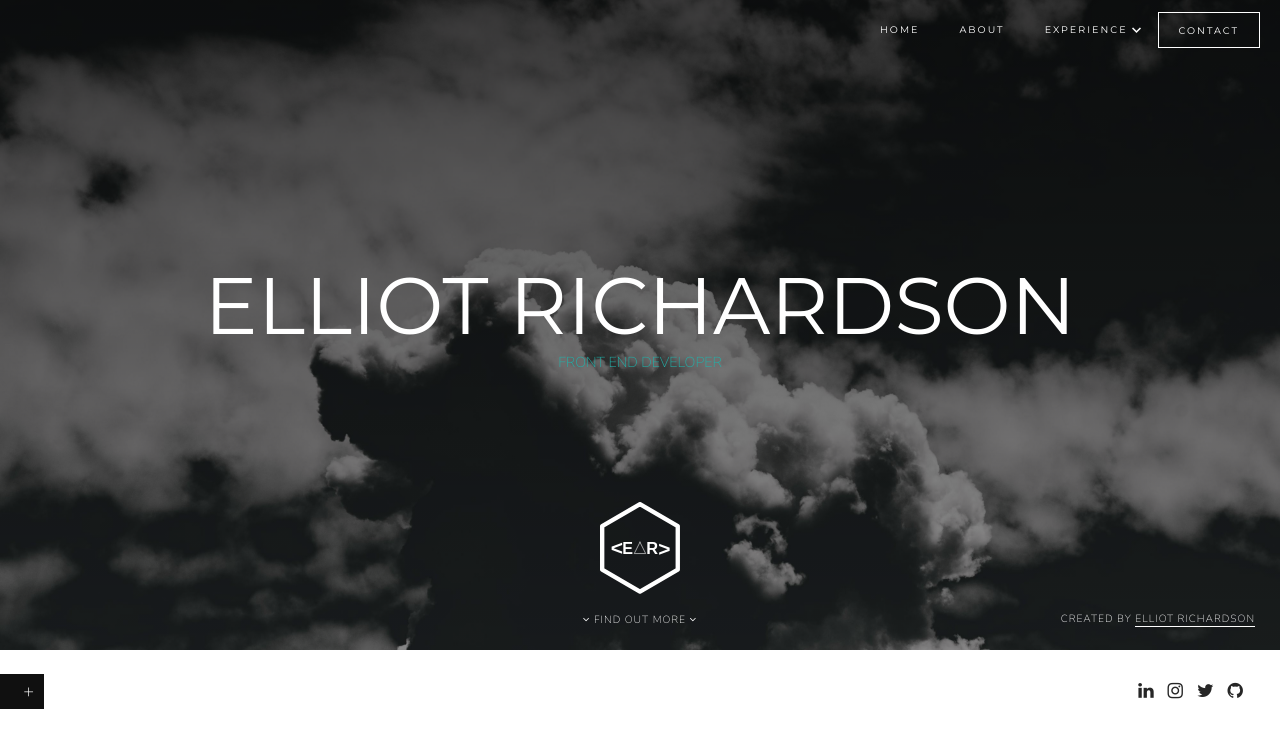
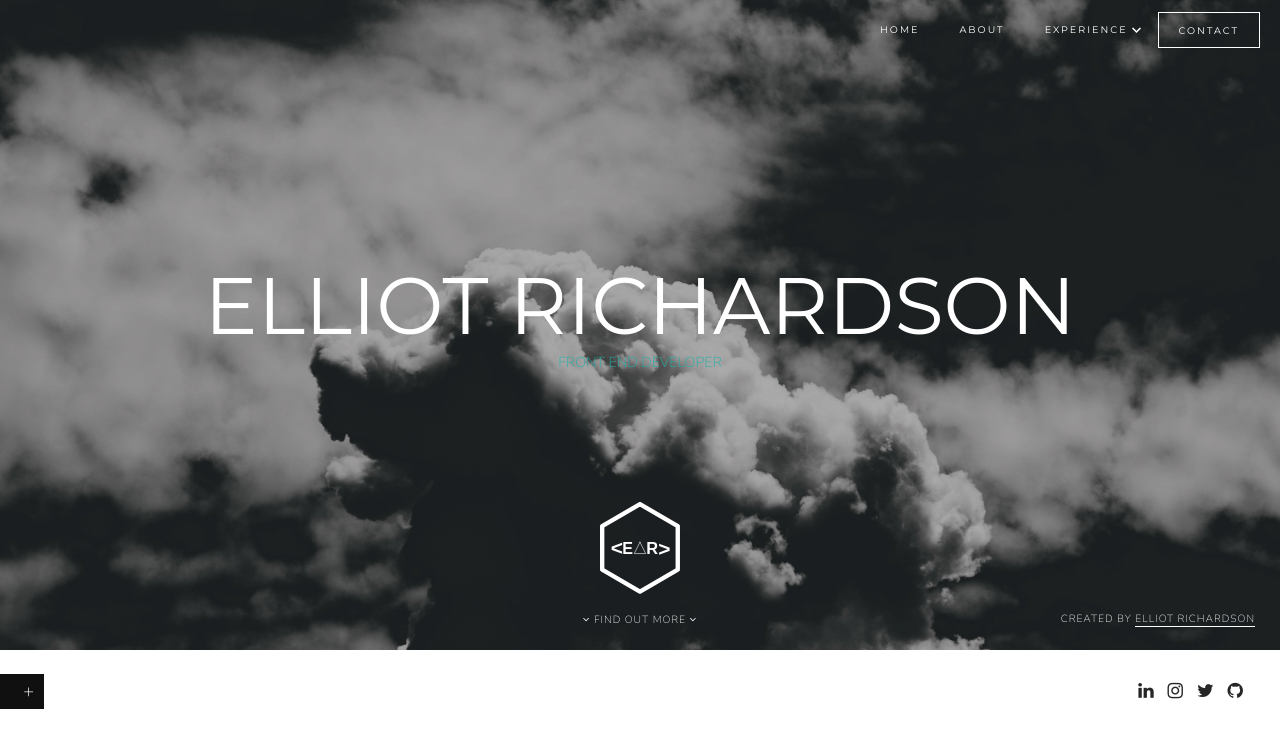
Before and after one commit to ear78/er-site-host, a website: page public/index.html in a window 1280 px wide. Shown: the top 744 px of the page. Drawn offline with nearby package versions, Linux system fonts and the light colour scheme; some packages are replaced by stand-ins of ours.

Commit message:
fixed portfolio bug on firefox

```diff
--- a/public/css/directives/_portfolioDirective.scss
+++ b/public/css/directives/_portfolioDirective.scss
@@ -100,7 +100,7 @@
         position: relative;
         background: $darkblack;
         width: 100%;
-        margin: 5%;
+        margin: 10px;
         box-shadow: 0px 0px 5px rgba(0,0,0,.2);
         transition: all .2s ease;
         .img-thumb {
@@ -291,7 +291,6 @@
         }
     }
 
-
 }
 
 @media(min-width: 760px){
--- a/public/css/views/_home.scss
+++ b/public/css/views/_home.scss
@@ -1,13 +1,22 @@
 .hero-image {
+    background: -moz-linear-gradient(rgba(0,0,0,0.3), rgba(0,0,0,0.3)),
+    url('../../img/clouds1.jpg');
+    background: -webkit-linear-gradient(rgba(0,0,0,0.3), rgba(0,0,0,0.3)),
+    url('../../img/clouds1.jpg');
     background: linear-gradient(rgba(0,0,0,0.3), rgba(0,0,0,0.3)),
     url('../../img/clouds1.jpg');
     background-size: cover;
     background-position: center;
     background-repeat: no-repeat;
+    background-attachment: -moz-fixed;
     background-attachment: fixed;
     min-height: 580px;
     width: 100%;
+    display: -webkit-flex;
+    display: -moz-flex;
     display: flex;
+    -webkit-flex-direction: column;
+    -moz-flex-direction: column;
     flex-direction: column;
     justify-content: flex-end;
     margin-bottom: 30px;
@@ -231,15 +240,19 @@
 }
 @media(min-width: 760px) {
     .hero-image {
-        background: linear-gradient(rgba(0,0,0,0.7), rgba(0,0,0,0.4)),
-        url('../../img/clouds1.jpg');
+        // background: linear-gradient(rgba(0,0,0,0.7), rgba(0,0,0,0.4)),
+        // url('../../img/clouds1.jpg');
         background-size: cover;
         background-position: center;
-        background-repeat: no-repeat;
-        background-attachment: fixed;
+        // background-repeat: no-repeat;
+        // background-attachment: fixed;
+        -webkit-justify-content: flex-end;
+        -moz-justify-content: flex-end;
         justify-content: flex-end;
+        -webkit-align-items: center;
+        -moz-align-items: center;
         align-items: center;
-        min-height: 580px;
+        // min-height: 580px;
         .site-title {
             font-size: 4.25em;
         }
```
Also changed, not shown: public/build/css/main.css.
